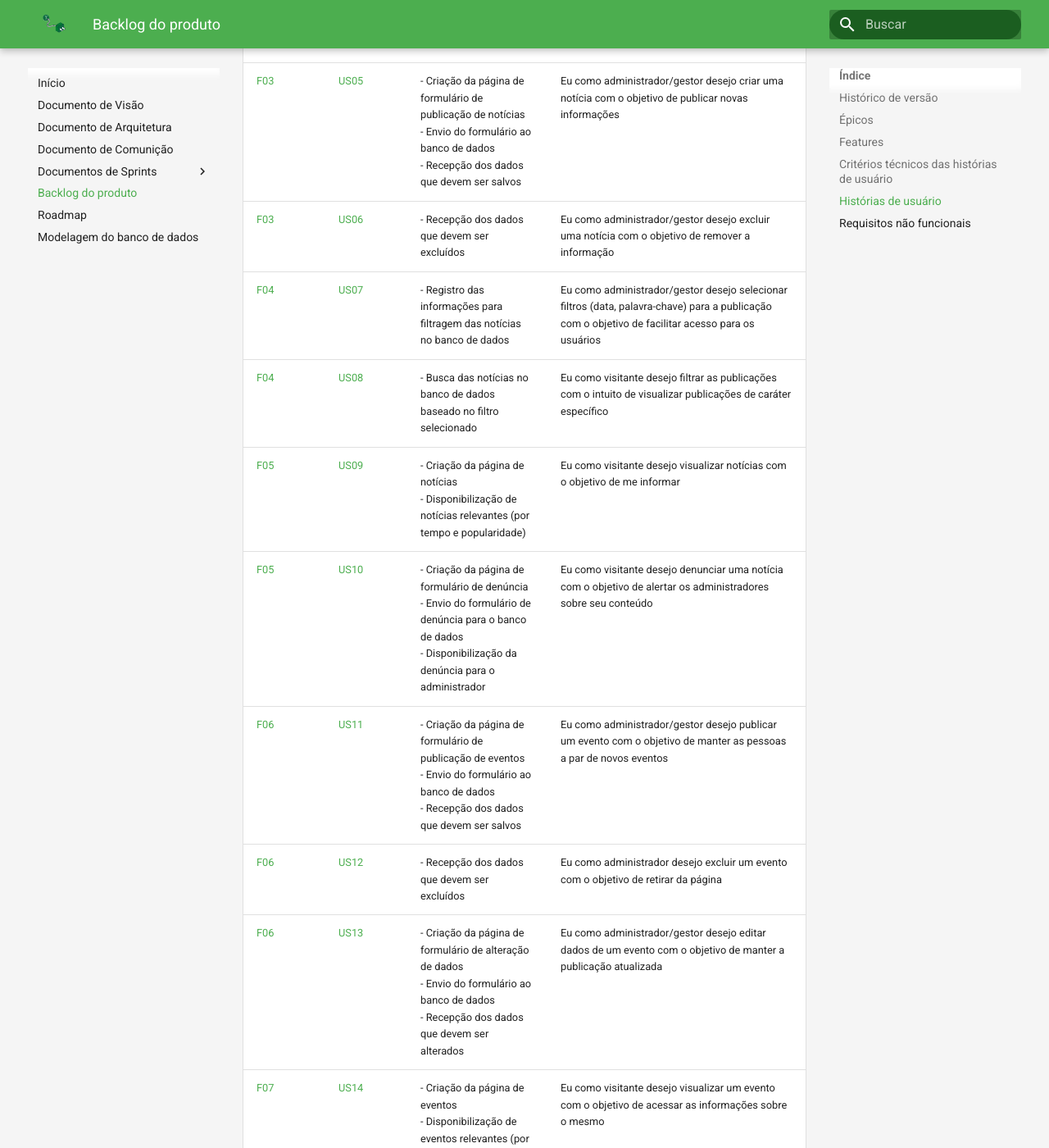
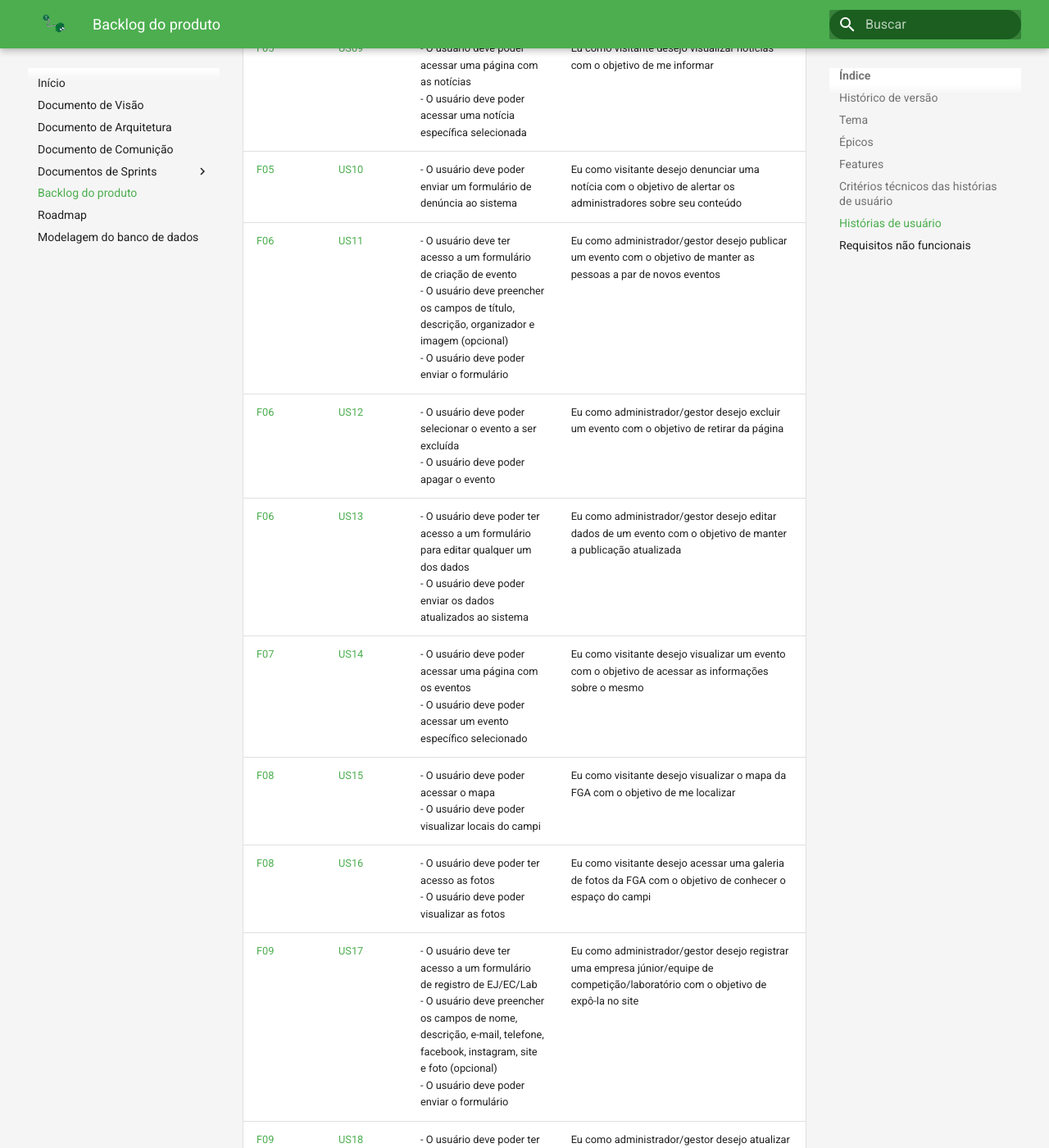
Before and after one commit to Conecta-UnB/Conecta-UnB-Wiki, an MkDocs documentation site: the page built from docs/product_backlog.md, in a window 1280 px wide and 1400 px high, scrolled down 3558 px. Shown: the whole window at 82% size. Built offline with MkDocs 1.6.1 and Material for MkDocs 9.7.7, drawn with Linux system fonts in a browser that asks for light colours; some of the changed text lies outside the part shown.

Commit message:
Alterando os criterios de aceitaçao
Co-authored-by: jschneiderm98 <julio_schneider@hotmail.com>
Co-authored-by: RhuanMr <magicknight@hotmail.com.br>
Co-authored-by: Edvan Barreira <edvan.bgjunior@gmail.com>
Co-authored-by: JoaoVitorFarias <jvlopesfarias@gmail.com>

```diff
--- a/docs/product_backlog.md
+++ b/docs/product_backlog.md
@@ -10,6 +10,11 @@
 | 05/03/2021 | 0.4 | Atualização do documento para o Safe essentials | Rhuan Marques, Júlio Schneider e Sara Campos |
 | 18/03/2021 | 0.5 | Adição de épicos e conversão em um único documento | João Vitor Lopes, Júlio Schneider e Sara Campos |
 | 28/03/2021 | 0.6 | Adicionando tabela de requisitos não funcionais | Sara Campos, Júlio Schneider, João Lopes, Rhuan Marques e Edvan Gomes |
+| 30/03/2021 | 0.7 | Adicionando priorização e redefinindo critérios de aceitação | Sara Campos, Júlio Schneider, João Lopes e Rhuan Marques |
+
+## Tema
+
+Gerenciamento e armazenamento de informações relacionadas ao campi da Faculdade do Gama.
 
 ## Épicos
 
@@ -22,20 +27,20 @@
 
 ## Features
 
-| Épico | Número | Feature | Benéficios | Critérios de aceitação | Requisitos não funcionais |
-| - | - | - | - | - | - |
-| [E01](https://github.com/Conecta-UnB/Conecta-UnB-Wiki/issues/51) | [F01](https://github.com/Conecta-UnB/Conecta-UnB-Wiki/issues/7) | Cadastrar usuário | - Diferenciar usuários<br> - Dar permissões de acordo com o tipo de usuário | - fazer o registro do usuário com seu respectivo tipo <br> - fazer edição do registro  | - armazenar dados do usuário <br> - segurança dos dados do usuário |
-| [E01](https://github.com/Conecta-UnB/Conecta-UnB-Wiki/issues/51) | [F02](https://github.com/Conecta-UnB/Conecta-UnB-Wiki/issues/8) | Fazer login  | - Identificar um usuário de acordo com seus dados | - relacionar os dados de login com os dados do usuário   | - autenticar o usuário  |
-| [E02](https://github.com/Conecta-UnB/Conecta-UnB-Wiki/issues/52) | [F03](https://github.com/Conecta-UnB/Conecta-UnB-Wiki/issues/10) | Publicar notícias | - Funcionalidade necessária ao produto | - permitir a criação da notícia   | - Armazenar uma notícia  |
-| [E02](https://github.com/Conecta-UnB/Conecta-UnB-Wiki/issues/52) | [F04](https://github.com/Conecta-UnB/Conecta-UnB-Wiki/issues/13) | Filtrar publicações (notícias e eventos) | - Funcionalidade que agrega valor ao produto | - ter acesso a publicações específicas    | - buscar uma notícia filtrada no banco de dados |
-| [E02](https://github.com/Conecta-UnB/Conecta-UnB-Wiki/issues/52) | [F05](https://github.com/Conecta-UnB/Conecta-UnB-Wiki/issues/11) | Visualizar notícias | - Funcionalidade que agrega valor ao produto | - ter acesso a publicações específicas | - buscar uma notícia filtrada no banco de dados |
-| [E02](https://github.com/Conecta-UnB/Conecta-UnB-Wiki/issues/52) | [F06](https://github.com/Conecta-UnB/Conecta-UnB-Wiki/issues/12) | Publicar eventos | - Funcionalidade necessária ao produto | - permitir a criação do evento | - armazenar o evento |
-| [E02](https://github.com/Conecta-UnB/Conecta-UnB-Wiki/issues/52) | [F07](https://github.com/Conecta-UnB/Conecta-UnB-Wiki/issues/14) | Visualizar eventos | - Funcionalidade necessária ao produto | - permitir que outros usuários tenham acesso ao evento | - buscar um evento no banco de dados |
-| [E03](https://github.com/Conecta-UnB/Conecta-UnB-Wiki/issues/53) | [F08](https://github.com/Conecta-UnB/Conecta-UnB-Wiki/issues/15) | Visualizar mapa com fotos | - Funcionalidade que agrega valor ao produto | - permitir que outros usuários tenham acesso ao mapa da FGA com fotos do local  |
-| [E03](https://github.com/Conecta-UnB/Conecta-UnB-Wiki/issues/53) | [F09](https://github.com/Conecta-UnB/Conecta-UnB-Wiki/issues/16) | Registrar EJ/EC/Lab | - Funcionalidade necessária ao produto | - permitir que o usuário registre os dados de um EJ/EC/Laboratório da FGA | armazenar dados registrados da EJ/EC/Lab no banco de dados |
-| [E03](https://github.com/Conecta-UnB/Conecta-UnB-Wiki/issues/53) | [F10](https://github.com/Conecta-UnB/Conecta-UnB-Wiki/issues/9) | Visualizar dados da EJ/EC/Lab | - Funcionalidade necessária ao produto | - permitir que outros usuários tenham acesso aos dados de uma EJ/EC/Lab | buscar a EJ/EC/Lab no banco de dados |
-| [E04](https://github.com/Conecta-UnB/Conecta-UnB-Wiki/issues/54) | [F11](https://github.com/Conecta-UnB/Conecta-UnB-Wiki/issues/17) | Criar tópico de discussão no fórum | - Funcionalidade necessária ao produto | - permitir a criação de um tópico de discussão no fórum | - armazenar o tópico no banco de dados  |
-| [E04](https://github.com/Conecta-UnB/Conecta-UnB-Wiki/issues/54) | [F12](https://github.com/Conecta-UnB/Conecta-UnB-Wiki/issues/18) | Visualizar tópicos de discussão | - Funcionalidade necessária ao produto | - permitir que outros usuários tenham acesso ao fórum | - buscar os tópicos em discussão no banco de dados  |
+| Épico | Número | Feature |
+| - | - | - |
+| [E01](https://github.com/Conecta-UnB/Conecta-UnB-Wiki/issues/51) | [F01](https://github.com/Conecta-UnB/Conecta-UnB-Wiki/issues/7) | Cadastrar usuário |
+| [E01](https://github.com/Conecta-UnB/Conecta-UnB-Wiki/issues/51) | [F02](https://github.com/Conecta-UnB/Conecta-UnB-Wiki/issues/8) | Fazer login  |
+| [E02](https://github.com/Conecta-UnB/Conecta-UnB-Wiki/issues/52) | [F03](https://github.com/Conecta-UnB/Conecta-UnB-Wiki/issues/10) | Publicar notícias |
+| [E02](https://github.com/Conecta-UnB/Conecta-UnB-Wiki/issues/52) | [F04](https://github.com/Conecta-UnB/Conecta-UnB-Wiki/issues/13) | Filtrar publicações (notícias e eventos) |
+| [E02](https://github.com/Conecta-UnB/Conecta-UnB-Wiki/issues/52) | [F05](https://github.com/Conecta-UnB/Conecta-UnB-Wiki/issues/11) | Visualizar notícias |
+| [E02](https://github.com/Conecta-UnB/Conecta-UnB-Wiki/issues/52) | [F06](https://github.com/Conecta-UnB/Conecta-UnB-Wiki/issues/12) | Publicar eventos |
+| [E02](https://github.com/Conecta-UnB/Conecta-UnB-Wiki/issues/52) | [F07](https://github.com/Conecta-UnB/Conecta-UnB-Wiki/issues/14) | Visualizar eventos |
+| [E03](https://github.com/Conecta-UnB/Conecta-UnB-Wiki/issues/53) | [F08](https://github.com/Conecta-UnB/Conecta-UnB-Wiki/issues/15) | Visualizar mapa com fotos |
+| [E03](https://github.com/Conecta-UnB/Conecta-UnB-Wiki/issues/53) | [F09](https://github.com/Conecta-UnB/Conecta-UnB-Wiki/issues/16) | Registrar EJ/EC/Lab |
+| [E03](https://github.com/Conecta-UnB/Conecta-UnB-Wiki/issues/53) | [F10](https://github.com/Conecta-UnB/Conecta-UnB-Wiki/issues/9) | Visualizar dados da EJ/EC/Lab |
+| [E04](https://github.com/Conecta-UnB/Conecta-UnB-Wiki/issues/54) | [F11](https://github.com/Conecta-UnB/Conecta-UnB-Wiki/issues/17) | Criar tópico de discussão no fórum |
+| [E04](https://github.com/Conecta-UnB/Conecta-UnB-Wiki/issues/54) | [F12](https://github.com/Conecta-UnB/Conecta-UnB-Wiki/issues/18) | Visualizar tópicos de discussão |
 
 
 ## Critérios técnicos das histórias de usuário
@@ -47,29 +52,29 @@
 
 | Feature | US | Critérios de aceitação | História de usuário |
 | - | - | - | - |
-| [F01](https://github.com/Conecta-UnB/Conecta-UnB-Wiki/issues/7) | [US01](https://github.com/Conecta-UnB/Conecta-UnB-Wiki/issues/23) | - Criação da página do formulário de registro <br> - Envio do formulário ao banco de dados <br> - Recepção dos dados que devem ser salvos | Eu como visitante desejo realizar cadastro no site para poder ter acesso com privilégio |
-| [F01](https://github.com/Conecta-UnB/Conecta-UnB-Wiki/issues/7) | [US02](https://github.com/Conecta-UnB/Conecta-UnB-Wiki/issues/26) | - Criação da página do formulário de registro <br> - Envio do formulário ao banco de dados <br> - Recepção dos dados que devem ser salvos | Eu como participante desejo solicitar acesso como gestor para criar publicações e/ou tópicos de fórum |
-| [F02](https://github.com/Conecta-UnB/Conecta-UnB-Wiki/issues/8) | [US03](https://github.com/Conecta-UnB/Conecta-UnB-Wiki/issues/29) | - Criação da página de login <br> - Envio do formulário de login <br> - Autenticação dos dados de login |  Eu como administrador/gestor/participante desejo logar no meu perfil com o objetivo de realizar alguma ação que requer autenticação |
-| [F02](https://github.com/Conecta-UnB/Conecta-UnB-Wiki/issues/8) | [US04](https://github.com/Conecta-UnB/Conecta-UnB-Wiki/issues/33) | - Criação da página de resgatar senha <br> - Envio do email de recuperação de senha do usuário <br> - Formulário de troca de senha | Eu como administrador/gestor/participante desejo resgatar minha senha  com o objetivo de fazer login |
-| [F03](https://github.com/Conecta-UnB/Conecta-UnB-Wiki/issues/10) | [US05](https://github.com/Conecta-UnB/Conecta-UnB-Wiki/issues/36) | - Criação da página de formulário de publicação de notícias <br> - Envio do formulário ao banco de dados <br> - Recepção dos dados que devem ser salvos | Eu como administrador/gestor desejo criar uma notícia com o objetivo de publicar novas informações |
-| [F03](https://github.com/Conecta-UnB/Conecta-UnB-Wiki/issues/10) | [US06](https://github.com/Conecta-UnB/Conecta-UnB-Wiki/issues/38) | - Recepção dos dados que devem ser excluídos | Eu como administrador/gestor desejo excluir uma notícia com o objetivo de remover a informação |
-| [F04](https://github.com/Conecta-UnB/Conecta-UnB-Wiki/issues/13) | [US07](https://github.com/Conecta-UnB/Conecta-UnB-Wiki/issues/39) | - Registro das informações para filtragem das notícias no banco de dados | Eu como administrador/gestor desejo selecionar filtros (data, palavra-chave) para a publicação  com o objetivo de facilitar acesso para os usuários |
-| [F04](https://github.com/Conecta-UnB/Conecta-UnB-Wiki/issues/13) | [US08](https://github.com/Conecta-UnB/Conecta-UnB-Wiki/issues/40) | - Busca das notícias no banco de dados baseado no filtro selecionado | Eu como visitante desejo filtrar as publicações com o intuito de visualizar publicações de caráter específico |
-| [F05](https://github.com/Conecta-UnB/Conecta-UnB-Wiki/issues/11) | [US09](https://github.com/Conecta-UnB/Conecta-UnB-Wiki/issues/41) | - Criação da página de notícias <br> - Disponibilização de notícias relevantes (por tempo e popularidade) | Eu como visitante desejo visualizar notícias com o objetivo de me informar |
-| [F05](https://github.com/Conecta-UnB/Conecta-UnB-Wiki/issues/11) | [US10](https://github.com/Conecta-UnB/Conecta-UnB-Wiki/issues/42) | - Criação da página de formulário de denúncia <br> - Envio do formulário de denúncia para o banco de dados <br> - Disponibilização da denúncia para o administrador | Eu como visitante desejo denunciar uma notícia com o objetivo de alertar os administradores sobre seu conteúdo |
-| [F06](https://github.com/Conecta-UnB/Conecta-UnB-Wiki/issues/12) | [US11](https://github.com/Conecta-UnB/Conecta-UnB-Wiki/issues/37) | - Criação da página de formulário de publicação de eventos <br> - Envio do formulário ao banco de dados <br> - Recepção dos dados que devem ser salvos | Eu como administrador/gestor desejo publicar um evento com o objetivo de manter as pessoas a par de novos eventos |
-| [F06](https://github.com/Conecta-UnB/Conecta-UnB-Wiki/issues/12) | [US12](https://github.com/Conecta-UnB/Conecta-UnB-Wiki/issues/35) | - Recepção dos dados que devem ser excluídos | Eu como administrador desejo excluir um evento com o objetivo de retirar da página |
-| [F06](https://github.com/Conecta-UnB/Conecta-UnB-Wiki/issues/12) | [US13](https://github.com/Conecta-UnB/Conecta-UnB-Wiki/issues/34) | - Criação da página de formulário de alteração de dados <br> - Envio do formulário ao banco de dados <br> - Recepção dos dados que devem ser alterados | Eu como administrador/gestor desejo editar dados de um evento com o objetivo de manter a publicação atualizada |
-| [F07](https://github.com/Conecta-UnB/Conecta-UnB-Wiki/issues/14) | [US14](https://github.com/Conecta-UnB/Conecta-UnB-Wiki/issues/32) | - Criação da página de eventos <br> - Disponibilização de eventos relevantes (por tempo e popularidade) <br> | Eu como visitante desejo visualizar um evento com o objetivo de acessar as informações sobre o mesmo |
-| [F08](https://github.com/Conecta-UnB/Conecta-UnB-Wiki/issues/15) | [US15](https://github.com/Conecta-UnB/Conecta-UnB-Wiki/issues/31) | - Criação da página do mapa | Eu como visitante desejo visualizar o mapa da FGA com o objetivo de me localizar |
-| [F08](https://github.com/Conecta-UnB/Conecta-UnB-Wiki/issues/15) | [US16](https://github.com/Conecta-UnB/Conecta-UnB-Wiki/issues/30) | - Criação da página de galeria de fotos <br> | Eu como visitante desejo acessar uma galeria de fotos da FGA com o objetivo de  conhecer  o espaço do campi |
-| [F09](https://github.com/Conecta-UnB/Conecta-UnB-Wiki/issues/16) | [US17](https://github.com/Conecta-UnB/Conecta-UnB-Wiki/issues/28) | - Criação da página de formulário de registro de EJ/EC/Lab <br> - Envio do formulário ao banco de dados <br> - Recepção dos dados que devem ser salvos | Eu como administrador/gestor desejo registrar uma empresa júnior/equipe de competição/laboratório com o objetivo de expô-la no site |
-| [F09](https://github.com/Conecta-UnB/Conecta-UnB-Wiki/issues/16) | [US18](https://github.com/Conecta-UnB/Conecta-UnB-Wiki/issues/27) | - Criação da página de formulário de alteração de dados <br> - Envio do formulário ao banco de dados <br> - Recepção dos dados que devem ser alterados | Eu como administrador/gestor desejo atualizar os dados de uma EJ/EC/Lab com o objetivo de manter o registro e informações atualizados |
-| [F10](https://github.com/Conecta-UnB/Conecta-UnB-Wiki/issues/9) | [US19](https://github.com/Conecta-UnB/Conecta-UnB-Wiki/issues/25) | - Criação da página da EJ/EC/Lab | Eu como visitante desejo ter acesso aos dados das EJs/ECs/Lab com o intuito de me informar sobre a equipe |
-| [F11](https://github.com/Conecta-UnB/Conecta-UnB-Wiki/issues/17) | [US20](https://github.com/Conecta-UnB/Conecta-UnB-Wiki/issues/24) | - Criação do formulário do tópico de discussão <br> - Criação da página do tópico de discussão | Eu como administrador/gestor desejo criar um tópico de discussão com o objetivo de promover interação sobre um  assunto |
-| [F11](https://github.com/Conecta-UnB/Conecta-UnB-Wiki/issues/17) | [US21](https://github.com/Conecta-UnB/Conecta-UnB-Wiki/issues/22) | - Recepção dos dados que devem ser excluídos | Eu como administrador desejo deletar um tópico de discussão com o objetivo de desfazer/encerrar o debate |
-| [F12](https://github.com/Conecta-UnB/Conecta-UnB-Wiki/issues/18) | [US22](https://github.com/Conecta-UnB/Conecta-UnB-Wiki/issues/21) | - Criação da página de formulário de denúncia <br> - Envio do formulário de denúncia para o banco de dados <br> - Disponibilização da denúncia para o administrador | Eu como visitante desejo denunciar um tópico/comentário do fórum com o objetivo de solicitar revisão dos administradores |
-| [F12](https://github.com/Conecta-UnB/Conecta-UnB-Wiki/issues/18) | [US23](https://github.com/Conecta-UnB/Conecta-UnB-Wiki/issues/19) | - Envio do comentário do usuário ao banco de dados <br> - Disponibilização do comentário do usuário | Eu como participante desejo comentar num tópico de discussão com o objetivo de interagir num debate |
+| [F01](https://github.com/Conecta-UnB/Conecta-UnB-Wiki/issues/7) | [US01](https://github.com/Conecta-UnB/Conecta-UnB-Wiki/issues/23) | - O usuário deve poder enviar matrícula, nome, e-mail, telefone e senha ao sistema <br> - O usuário deve ser informado se o cadastro foi realizado com sucesso <br> | Eu como visitante desejo realizar cadastro no site para poder ter acesso com privilégio |
+| [F01](https://github.com/Conecta-UnB/Conecta-UnB-Wiki/issues/7) | [US02](https://github.com/Conecta-UnB/Conecta-UnB-Wiki/issues/26) | - O usuário participante deve poder enviar uma solicitação de acesso com privilégio de gestor <br> - O usuário gestor deve poder aceitar uma solicitação de acesso com privilégio | Eu como participante desejo solicitar acesso como gestor para criar publicações e/ou tópicos de fórum |
+| [F02](https://github.com/Conecta-UnB/Conecta-UnB-Wiki/issues/8) | [US03](https://github.com/Conecta-UnB/Conecta-UnB-Wiki/issues/29) | - O usuário deve poder informar e-mail e senha <br> - O usuário deve poder acessar o sistema estando conectado |  Eu como administrador/gestor/participante desejo logar no meu perfil com o objetivo de realizar alguma ação que requer autenticação |
+| [F02](https://github.com/Conecta-UnB/Conecta-UnB-Wiki/issues/8) | [US04](https://github.com/Conecta-UnB/Conecta-UnB-Wiki/issues/33) | - O usuário deve poder solicitar recuperação de senha <br> - O usuário deve receber um e-mail com as instruções pra redefinir senha <br> - O usuário deve poder indicar a nova senha | Eu como administrador/gestor/participante desejo resgatar minha senha  com o objetivo de fazer login |
+| [F03](https://github.com/Conecta-UnB/Conecta-UnB-Wiki/issues/10) | [US05](https://github.com/Conecta-UnB/Conecta-UnB-Wiki/issues/36) | - O usuário deve ter acesso a um formulário de criação de notícia <br> - O usuário deve preencher os campos de título, conteúdo, autor e imagem (opcional) <br> - O usuário deve poder enviar o formulário | Eu como administrador/gestor desejo criar uma notícia com o objetivo de publicar novas informações |
+| [F03](https://github.com/Conecta-UnB/Conecta-UnB-Wiki/issues/10) | [US06](https://github.com/Conecta-UnB/Conecta-UnB-Wiki/issues/38) | - O usuário deve poder selecionar a notícia a ser excluída <br> - O usuário deve poder apagar a notícia | Eu como administrador desejo excluir uma notícia com o objetivo de remover a informação |
+| [F04](https://github.com/Conecta-UnB/Conecta-UnB-Wiki/issues/13) | [US07](https://github.com/Conecta-UnB/Conecta-UnB-Wiki/issues/39) | - O usuário deve poder colocar tag para filtragem | Eu como administrador/gestor desejo selecionar filtros (data, palavra-chave) para a publicação  com o objetivo de facilitar acesso para os usuários |
+| [F04](https://github.com/Conecta-UnB/Conecta-UnB-Wiki/issues/13) | [US08](https://github.com/Conecta-UnB/Conecta-UnB-Wiki/issues/40) | - O usuário deve poder selecionar filtro (tag ou texto) para buscar notícias e eventos <br> - O usuário deve poder visualizar as notícias e eventos relacionadas ao filtro | Eu como visitante desejo filtrar as publicações com o intuito de visualizar publicações de caráter específico |
+| [F05](https://github.com/Conecta-UnB/Conecta-UnB-Wiki/issues/11) | [US09](https://github.com/Conecta-UnB/Conecta-UnB-Wiki/issues/41) | - O usuário deve poder acessar uma página com as notícias <br> - O usuário deve poder acessar uma notícia específica selecionada | Eu como visitante desejo visualizar notícias com o objetivo de me informar |
+| [F05](https://github.com/Conecta-UnB/Conecta-UnB-Wiki/issues/11) | [US10](https://github.com/Conecta-UnB/Conecta-UnB-Wiki/issues/42) | - O usuário deve poder enviar um formulário de denúncia ao sistema | Eu como visitante desejo denunciar uma notícia com o objetivo de alertar os administradores sobre seu conteúdo |
+| [F06](https://github.com/Conecta-UnB/Conecta-UnB-Wiki/issues/12) | [US11](https://github.com/Conecta-UnB/Conecta-UnB-Wiki/issues/37) | - O usuário deve ter acesso a um formulário de criação de evento <br> - O usuário deve preencher os campos de título, descrição, organizador e imagem (opcional) <br> - O usuário deve poder enviar o formulário  | Eu como administrador/gestor desejo publicar um evento com o objetivo de manter as pessoas a par de novos eventos |
+| [F06](https://github.com/Conecta-UnB/Conecta-UnB-Wiki/issues/12) | [US12](https://github.com/Conecta-UnB/Conecta-UnB-Wiki/issues/35) | - O usuário deve poder selecionar o evento a ser excluída <br> - O usuário deve poder apagar o evento | Eu como administrador/gestor desejo excluir um evento com o objetivo de retirar da página |
+| [F06](https://github.com/Conecta-UnB/Conecta-UnB-Wiki/issues/12) | [US13](https://github.com/Conecta-UnB/Conecta-UnB-Wiki/issues/34) | - O usuário deve poder ter acesso a um formulário para editar qualquer um dos dados <br> - O usuário deve poder enviar os dados atualizados ao sistema | Eu como administrador/gestor desejo editar dados de um evento com o objetivo de manter a publicação atualizada |
+| [F07](https://github.com/Conecta-UnB/Conecta-UnB-Wiki/issues/14) | [US14](https://github.com/Conecta-UnB/Conecta-UnB-Wiki/issues/32) | - O usuário deve poder acessar uma página com os eventos <br> - O usuário deve poder acessar um evento específico selecionado | Eu como visitante desejo visualizar um evento com o objetivo de acessar as informações sobre o mesmo |
+| [F08](https://github.com/Conecta-UnB/Conecta-UnB-Wiki/issues/15) | [US15](https://github.com/Conecta-UnB/Conecta-UnB-Wiki/issues/31) | - O usuário deve poder acessar o mapa <br> - O usuário deve poder visualizar locais do campi | Eu como visitante desejo visualizar o mapa da FGA com o objetivo de me localizar |
+| [F08](https://github.com/Conecta-UnB/Conecta-UnB-Wiki/issues/15) | [US16](https://github.com/Conecta-UnB/Conecta-UnB-Wiki/issues/30) | - O usuário deve poder ter acesso as fotos <br> - O usuário deve poder visualizar as fotos | Eu como visitante desejo acessar uma galeria de fotos da FGA com o objetivo de  conhecer  o espaço do campi |
+| [F09](https://github.com/Conecta-UnB/Conecta-UnB-Wiki/issues/16) | [US17](https://github.com/Conecta-UnB/Conecta-UnB-Wiki/issues/28) | - O usuário deve ter acesso a um formulário de registro de EJ/EC/Lab <br> - O usuário deve preencher os campos de nome, descrição, e-mail, telefone, facebook, instagram, site e foto (opcional) <br> - O usuário deve poder enviar o formulário | Eu como administrador/gestor desejo registrar uma empresa júnior/equipe de competição/laboratório com o objetivo de expô-la no site |
+| [F09](https://github.com/Conecta-UnB/Conecta-UnB-Wiki/issues/16) | [US18](https://github.com/Conecta-UnB/Conecta-UnB-Wiki/issues/27) | - O usuário deve poder ter acesso a um formulário para editar qualquer um dos dados <br> - O usuário deve poder enviar os dados atualizados ao sistema | Eu como administrador/gestor desejo atualizar os dados de uma EJ/EC/Lab com o objetivo de manter o registro e informações atualizados |
+| [F10](https://github.com/Conecta-UnB/Conecta-UnB-Wiki/issues/9) | [US19](https://github.com/Conecta-UnB/Conecta-UnB-Wiki/issues/25) | - O usuário deve poder acessar uma página com as EJs/ECs/Labs <br> - O usuário deve poder acessar uma EJ/EC/Lab específica selecionada  | Eu como visitante desejo ter acesso aos dados das EJs/ECs/Lab com o intuito de me informar sobre a equipe |
+| [F11](https://github.com/Conecta-UnB/Conecta-UnB-Wiki/issues/17) | [US20](https://github.com/Conecta-UnB/Conecta-UnB-Wiki/issues/24) | - O usuário deve ter acesso a um formulário de criação de tópico de discussão <br> - O usuário deve preencher os campos de título e descrição <br> - O usuário deve poder enviar o formulário | Eu como administrador/gestor desejo criar um tópico de discussão com o objetivo de promover interação sobre um  assunto |
+| [F11](https://github.com/Conecta-UnB/Conecta-UnB-Wiki/issues/17) | [US21](https://github.com/Conecta-UnB/Conecta-UnB-Wiki/issues/22) | - O usuário deve poder selecionar o tópico de discussão a ser excluído <br> - O usuário deve poder apagar o tópico de discussão  | Eu como administrador desejo deletar um tópico de discussão com o objetivo de desfazer/encerrar o debate |
+| [F12](https://github.com/Conecta-UnB/Conecta-UnB-Wiki/issues/18) | [US22](https://github.com/Conecta-UnB/Conecta-UnB-Wiki/issues/21) | - O usuário deve poder enviar um formulário de denúncia ao sistema | Eu como visitante desejo denunciar um tópico/comentário do fórum com o objetivo de solicitar revisão dos administradores |
+| [F12](https://github.com/Conecta-UnB/Conecta-UnB-Wiki/issues/18) | [US23](https://github.com/Conecta-UnB/Conecta-UnB-Wiki/issues/19) | - O usuário deve ter acesso a um formulário de criação de tópico de discussão <br> - O usuário deve preencher o campo de descrição <br> - O usuário deve poder enviar o formulário | Eu como participante desejo comentar num tópico de discussão com o objetivo de interagir num debate |
 
 ## Requisitos não funcionais
 
```
